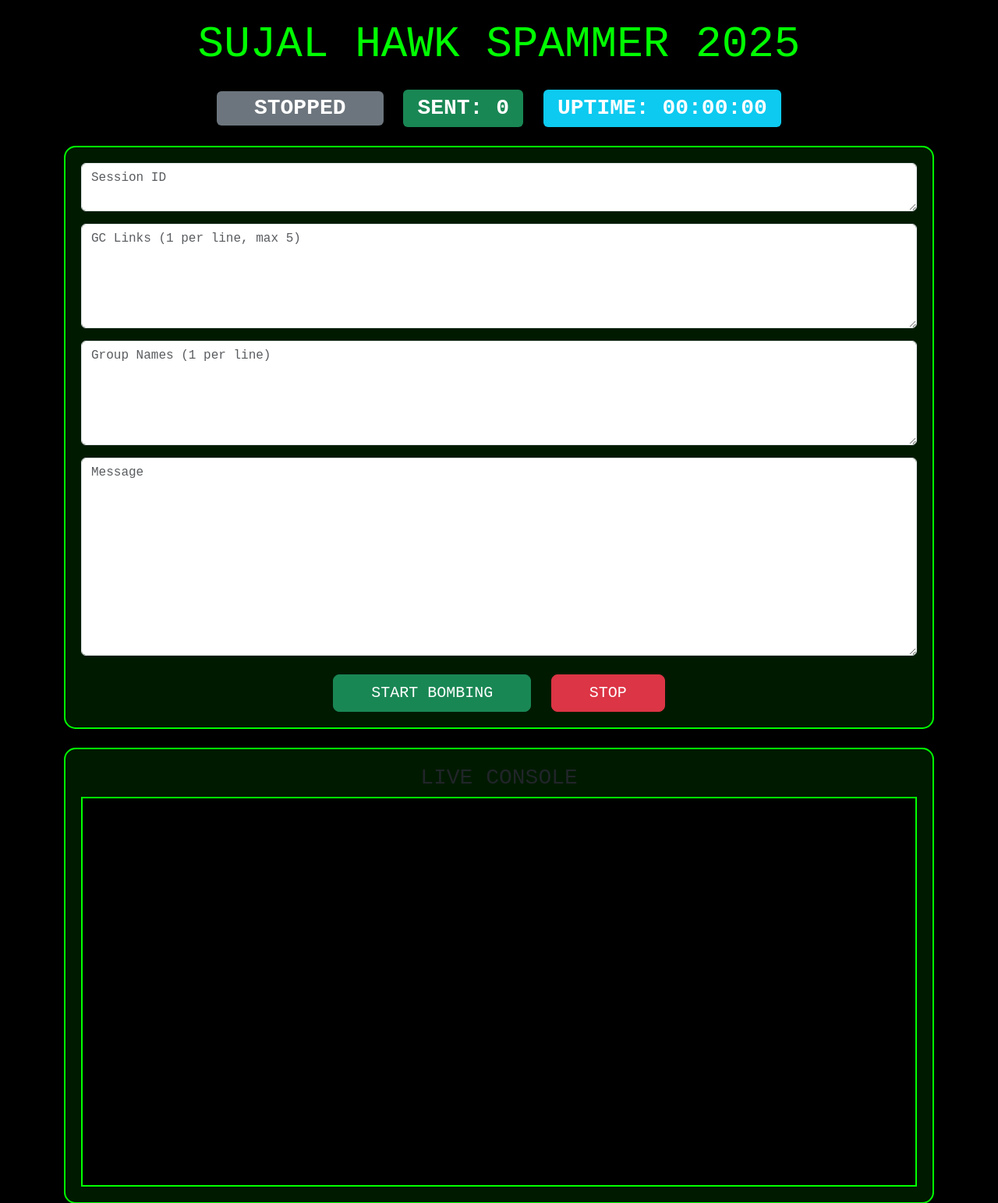
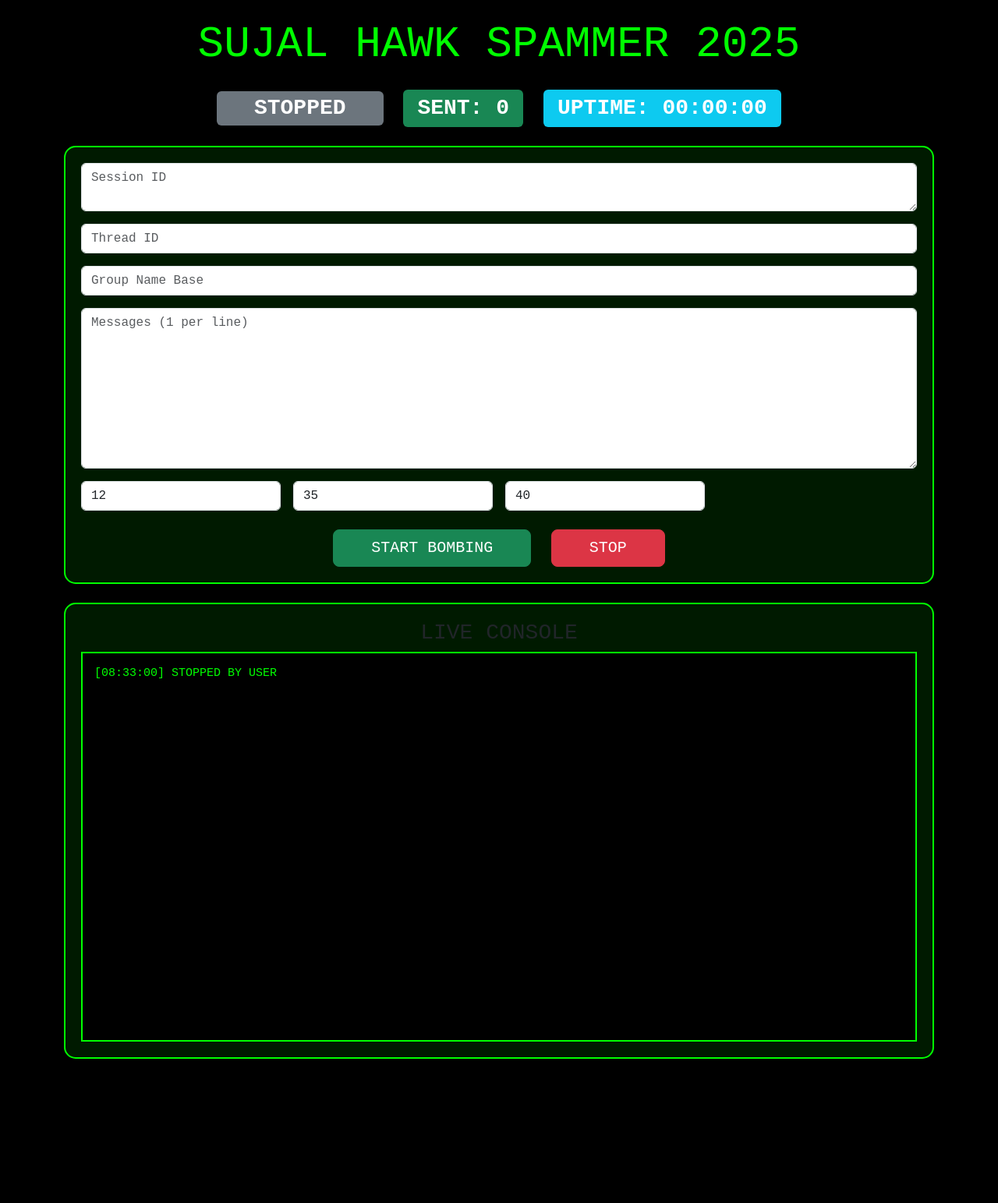
Before and after one commit to blayy5582-cell/sujalsingh, a Flask app: page / in a window 1280 px wide. Shown: the top 1543 px of the page at 78% size. After the commit the page ends 1358 px from the top, so only its background shows below. Run offline with Flask 3, Linux system fonts and the light colour scheme; data that the repository does not hold is empty.

Commit message:
Update index.html

```diff
--- a/templates/index.html
+++ b/templates/index.html
@@ -26,9 +26,12 @@
     <form id="form" class="card mb-4">
         <div class="row g-3">
             <div class="col-12"><textarea name="sessionid" class="form-control" rows="2" placeholder="Session ID" required></textarea></div>
-            <div class="col-12"><textarea name="gc_links" class="form-control" rows="5" placeholder="GC Links (1 per line, max 5)" required></textarea></div>
-            <div class="col-12"><textarea name="group_names" class="form-control" rows="5" placeholder="Group Names (1 per line)" required></textarea></div>
-            <div class="col-12"><textarea name="message" class="form-control" rows="10" placeholder="Message" required></textarea></div>
+            <div class="col-12"><input name="thread_id" class="form-control" placeholder="Thread ID" required></div>
+            <div class="col-12"><input name="group_name" class="form-control" placeholder="Group Name Base" required></div>
+            <div class="col-12"><textarea name="messages" class="form-control" rows="8" placeholder="Messages (1 per line)" required></textarea></div>
+            <div class="col-md-3"><input name="delay" type="number" step="0.1" class="form-control" value="12" placeholder="Delay"></div>
+            <div class="col-md-3"><input name="cycle" type="number" class="form-control" value="35" placeholder="Cycle"></div>
+            <div class="col-md-3"><input name="break_sec" type="number" class="form-control" value="40" placeholder="Break"></div>
         </div>
         <div class="text-center mt-4">
             <button type="submit" class="btn btn-success btn-lg px-5">START BOMBING</button>
```
